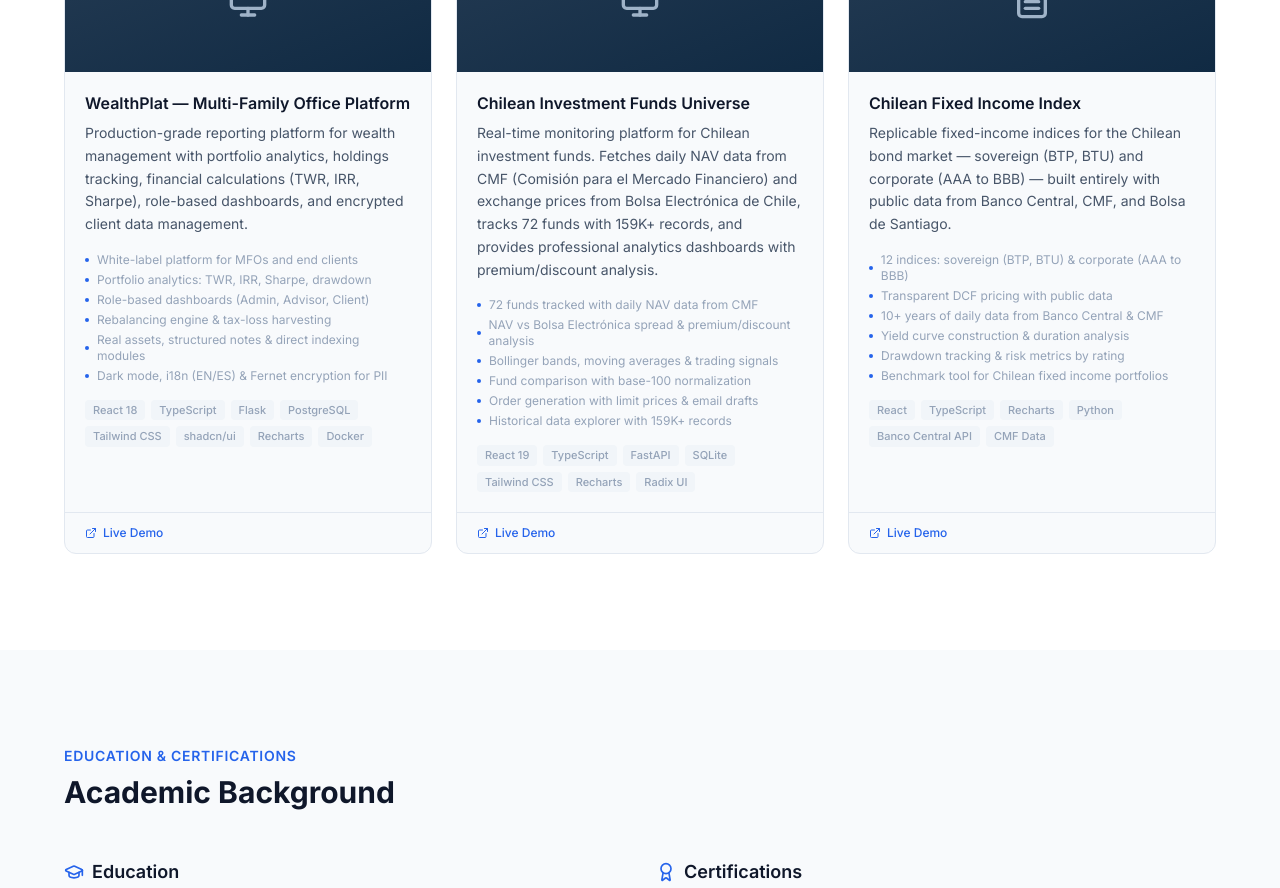
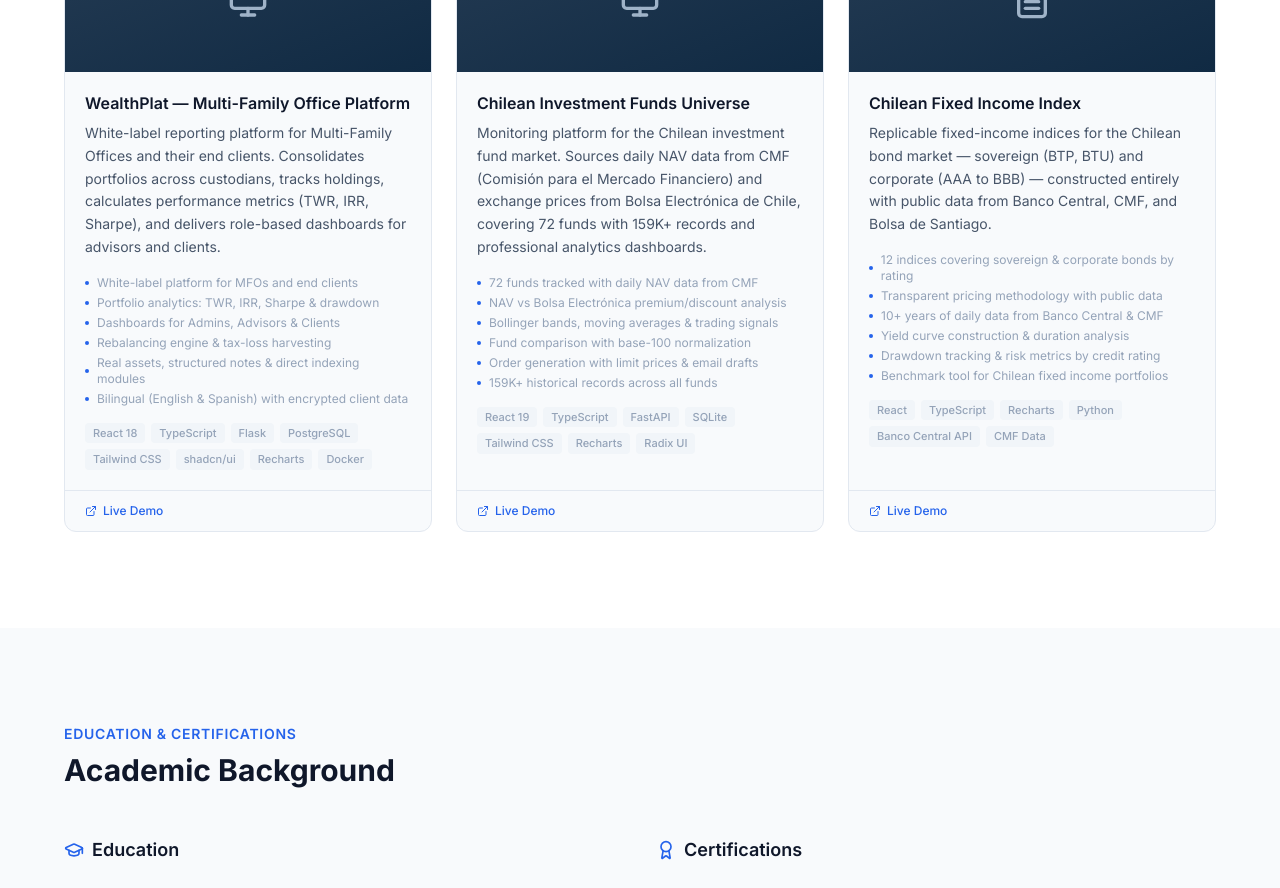
Before and after one commit to sdonosopm/web-resume, a React (Vite) app: page / in a window 1280 px wide. Shown: the part 4340-5228 px from the top of the page. Built offline with nearby package versions, Linux system fonts and the light colour scheme.

Commit message:
Remove programming jargon from project descriptions
Rewrite descriptions and highlights to focus on business value
and financial functionality rather than technical implementation

Co-Authored-By: Claude Opus 4.6 <noreply@anthropic.com>

```diff
--- a/src/data/resume.ts
+++ b/src/data/resume.ts
@@ -116,30 +116,30 @@ export interface Project {
 export const projects: Project[] = [
   {
     title: "WealthPlat — Multi-Family Office Platform",
-    description: "Production-grade reporting platform for wealth management with portfolio analytics, holdings tracking, financial calculations (TWR, IRR, Sharpe), role-based dashboards, and encrypted client data management.",
+    description: "White-label reporting platform for Multi-Family Offices and their end clients. Consolidates portfolios across custodians, tracks holdings, calculates performance metrics (TWR, IRR, Sharpe), and delivers role-based dashboards for advisors and clients.",
     tech: ["React 18", "TypeScript", "Flask", "PostgreSQL", "Tailwind CSS", "shadcn/ui", "Recharts", "Docker"],
     category: "web-app",
-    highlights: ["White-label platform for MFOs and end clients", "Portfolio analytics: TWR, IRR, Sharpe, drawdown", "Role-based dashboards (Admin, Advisor, Client)", "Rebalancing engine & tax-loss harvesting", "Real assets, structured notes & direct indexing modules", "Dark mode, i18n (EN/ES) & Fernet encryption for PII"],
+    highlights: ["White-label platform for MFOs and end clients", "Portfolio analytics: TWR, IRR, Sharpe & drawdown", "Dashboards for Admins, Advisors & Clients", "Rebalancing engine & tax-loss harvesting", "Real assets, structured notes & direct indexing modules", "Bilingual (English & Spanish) with encrypted client data"],
     hasDemo: true,
     demoPath: "/demos/wealthplat",
     videoId: "", // TODO: Paste YouTube video ID here once uploaded
   },
   {
     title: "Chilean Investment Funds Universe",
-    description: "Real-time monitoring platform for Chilean investment funds. Fetches daily NAV data from CMF (Comisión para el Mercado Financiero) and exchange prices from Bolsa Electrónica de Chile, tracks 72 funds with 159K+ records, and provides professional analytics dashboards with premium/discount analysis.",
+    description: "Monitoring platform for the Chilean investment fund market. Sources daily NAV data from CMF (Comisión para el Mercado Financiero) and exchange prices from Bolsa Electrónica de Chile, covering 72 funds with 159K+ records and professional analytics dashboards.",
     tech: ["React 19", "TypeScript", "FastAPI", "SQLite", "Tailwind CSS", "Recharts", "Radix UI"],
     category: "web-app",
-    highlights: ["72 funds tracked with daily NAV data from CMF", "NAV vs Bolsa Electrónica spread & premium/discount analysis", "Bollinger bands, moving averages & trading signals", "Fund comparison with base-100 normalization", "Order generation with limit prices & email drafts", "Historical data explorer with 159K+ records"],
+    highlights: ["72 funds tracked with daily NAV data from CMF", "NAV vs Bolsa Electrónica premium/discount analysis", "Bollinger bands, moving averages & trading signals", "Fund comparison with base-100 normalization", "Order generation with limit prices & email drafts", "159K+ historical records across all funds"],
     hasDemo: true,
     demoPath: "/demos/moneda-nav",
     videoId: "", // TODO: Paste YouTube video ID here once uploaded
   },
   {
     title: "Chilean Fixed Income Index",
-    description: "Replicable fixed-income indices for the Chilean bond market — sovereign (BTP, BTU) and corporate (AAA to BBB) — built entirely with public data from Banco Central, CMF, and Bolsa de Santiago.",
+    description: "Replicable fixed-income indices for the Chilean bond market — sovereign (BTP, BTU) and corporate (AAA to BBB) — constructed entirely with public data from Banco Central, CMF, and Bolsa de Santiago.",
     tech: ["React", "TypeScript", "Recharts", "Python", "Banco Central API", "CMF Data"],
     category: "research",
-    highlights: ["12 indices: sovereign (BTP, BTU) & corporate (AAA to BBB)", "Transparent DCF pricing with public data", "10+ years of daily data from Banco Central & CMF", "Yield curve construction & duration analysis", "Drawdown tracking & risk metrics by rating", "Benchmark tool for Chilean fixed income portfolios"],
+    highlights: ["12 indices covering sovereign & corporate bonds by rating", "Transparent pricing methodology with public data", "10+ years of daily data from Banco Central & CMF", "Yield curve construction & duration analysis", "Drawdown tracking & risk metrics by credit rating", "Benchmark tool for Chilean fixed income portfolios"],
     hasDemo: true,
     demoPath: "/demos/fixed-income",
     videoId: "", // TODO: Paste YouTube video ID here once uploaded
```
